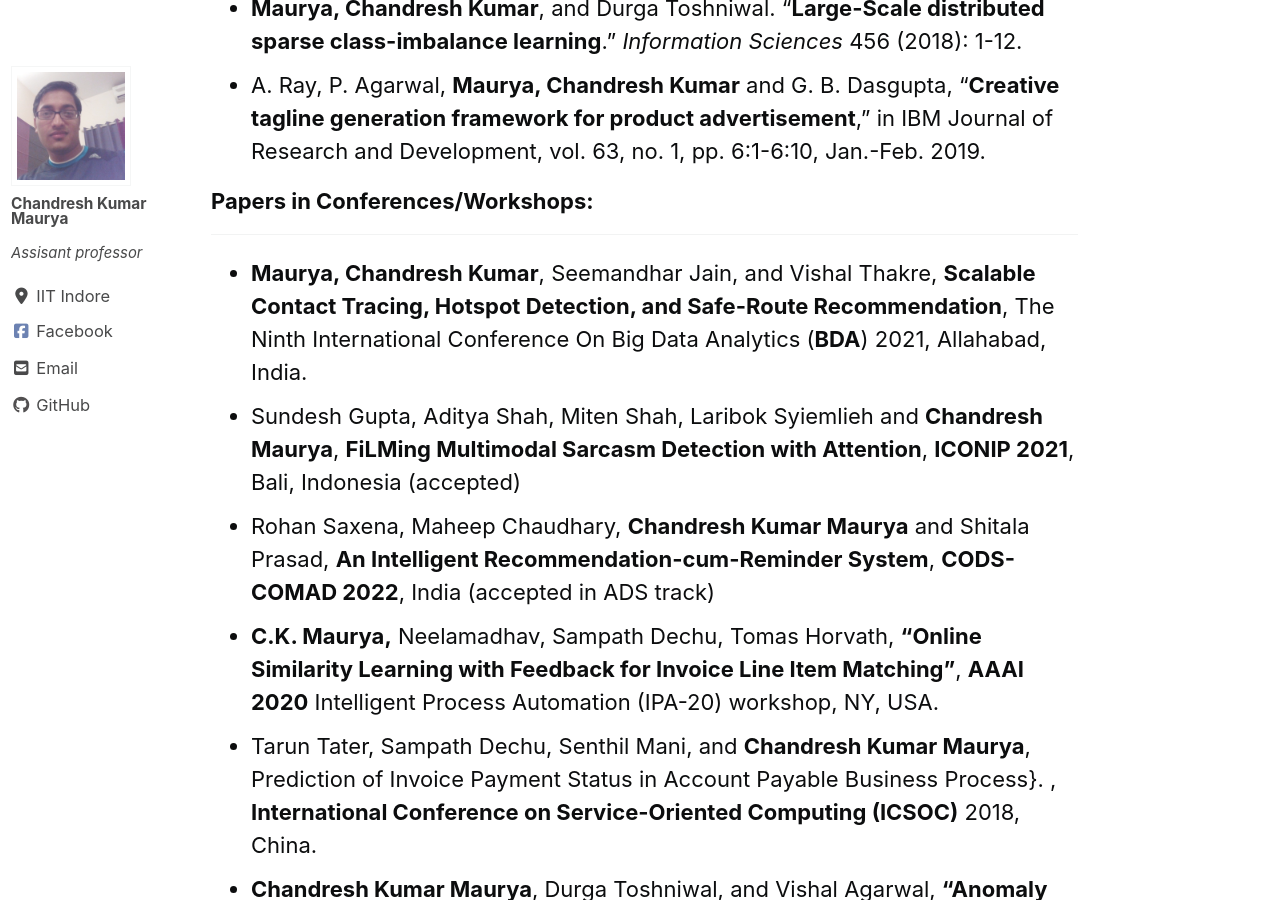
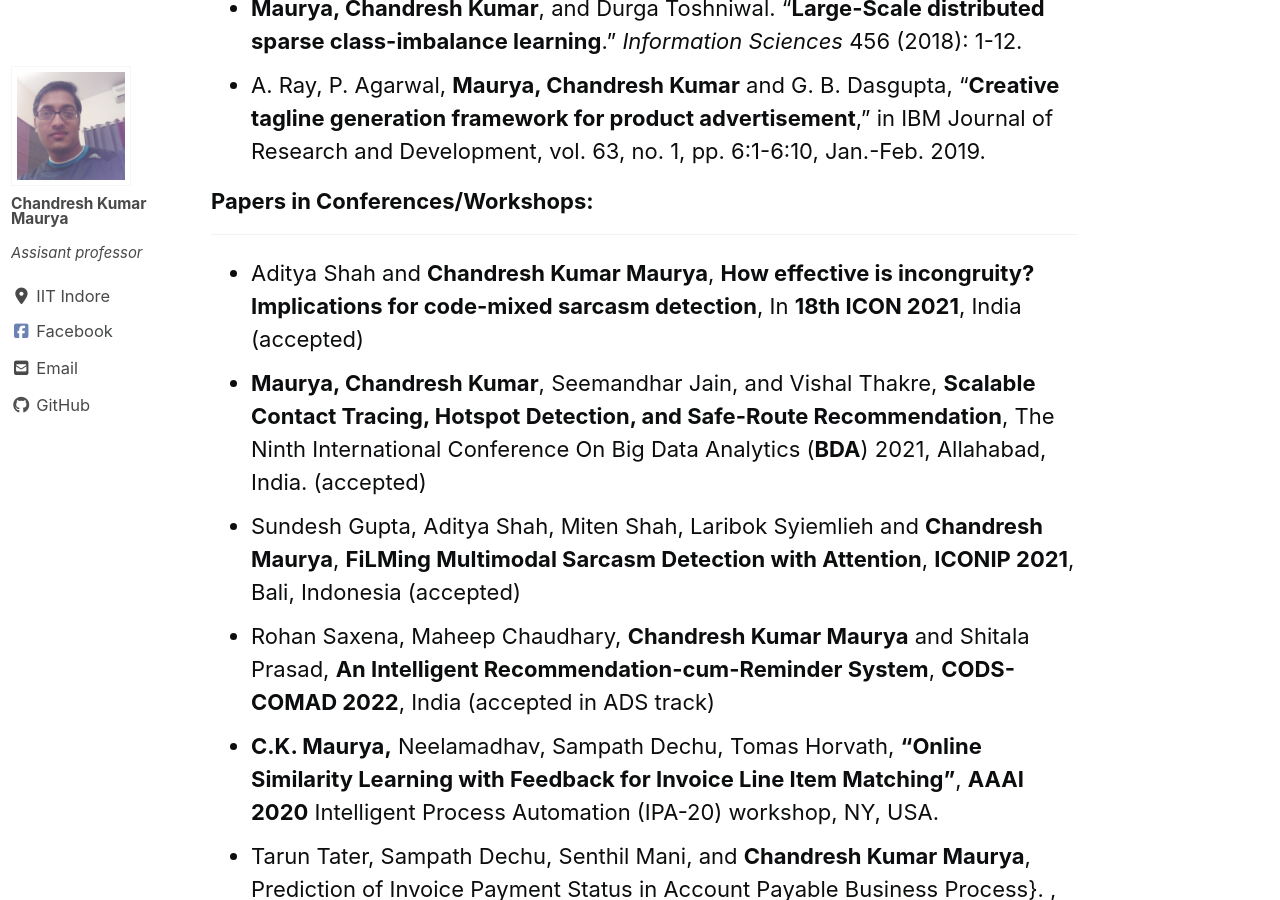
Before and after one commit to chandreshiit/oldsite, a Jekyll site: the page built from _pages/research.md, in a window 1280 px wide and 900 px high, scrolled down 1515 px. Built offline with Jekyll 4.4.1, drawn with Linux system fonts in a browser that asks for light colours; cached includes are drawn as plain includes; nearby versions of some CDN libraries.

Commit message:
updated news

```diff
--- a/_pages/research.md
+++ b/_pages/research.md
@@ -45,7 +45,8 @@ author_profile: true
 
 <hr style="background-color: #0000ff;">
 
-- **Maurya, Chandresh Kumar**, Seemandhar Jain, and Vishal Thakre, **Scalable Contact Tracing, Hotspot Detection, and Safe-Route Recommendation**, The Ninth International Conference On Big Data Analytics (**BDA**) 2021, Allahabad, India.
+- Aditya Shah and **Chandresh Kumar Maurya**,  **How effective is incongruity? Implications for code-mixed sarcasm detection**, In **18th ICON 2021**, India (accepted)
+- **Maurya, Chandresh Kumar**, Seemandhar Jain, and Vishal Thakre, **Scalable Contact Tracing, Hotspot Detection, and Safe-Route Recommendation**, The Ninth International Conference On Big Data Analytics (**BDA**) 2021, Allahabad, India. (accepted)
 - Sundesh Gupta, Aditya Shah, Miten Shah, Laribok Syiemlieh and **Chandresh Maurya**, **FiLMing Multimodal Sarcasm Detection with Attention**,   **ICONIP 2021**, Bali, Indonesia (accepted)
 - Rohan Saxena, Maheep Chaudhary, **Chandresh Kumar Maurya** and Shitala Prasad, **An Intelligent Recommendation-cum-Reminder System**, **CODS-COMAD 2022**, India (accepted in ADS track)
 - **C.K. Maurya,** Neelamadhav, Sampath Dechu, Tomas Horvath, **"Online Similarity Learning with Feedback for Invoice Line Item Matching"**, **AAAI 2020** Intelligent Process Automation (IPA-20) workshop, NY, USA.
```
Also changed, not shown: _pages/news.md (+1 -0 lines).
